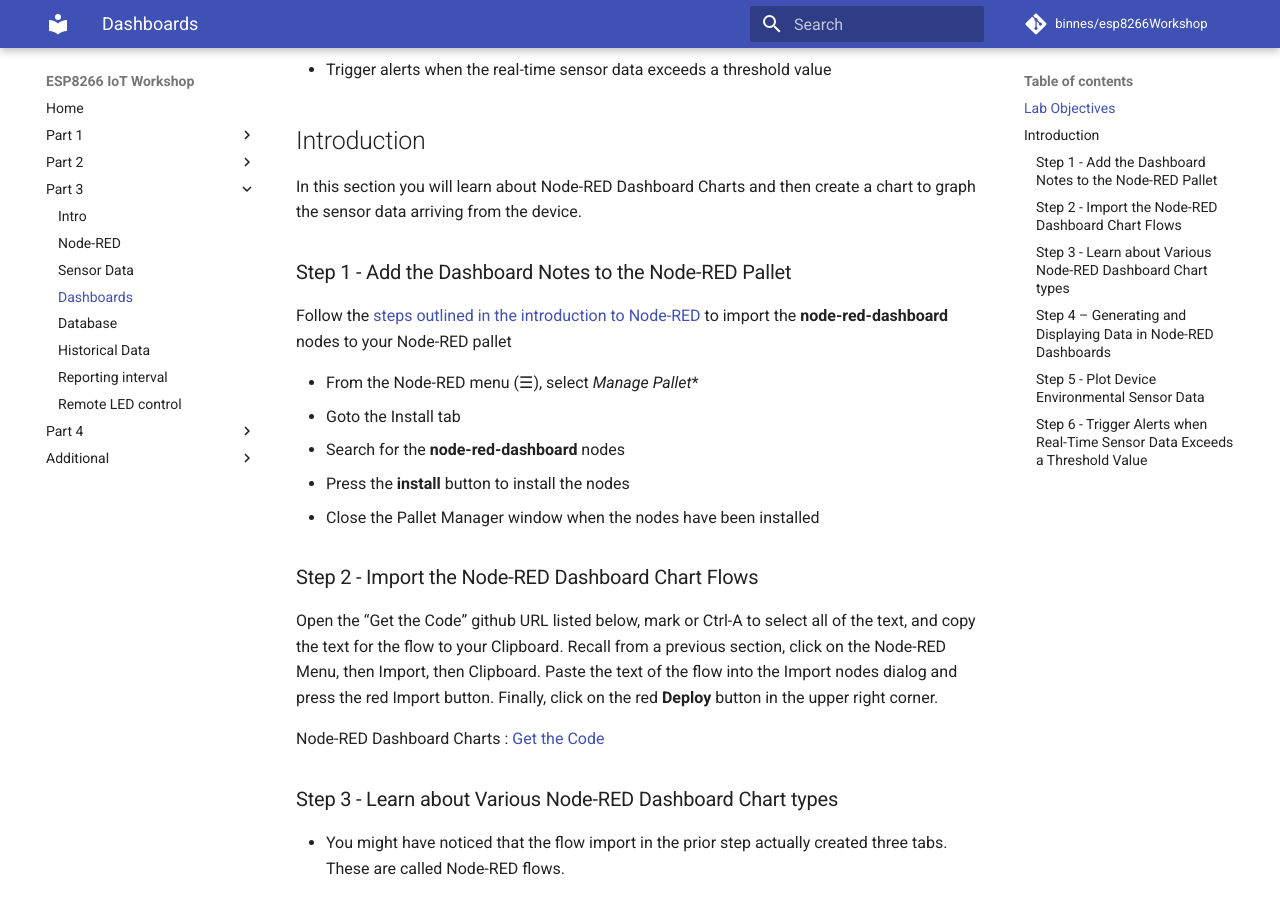
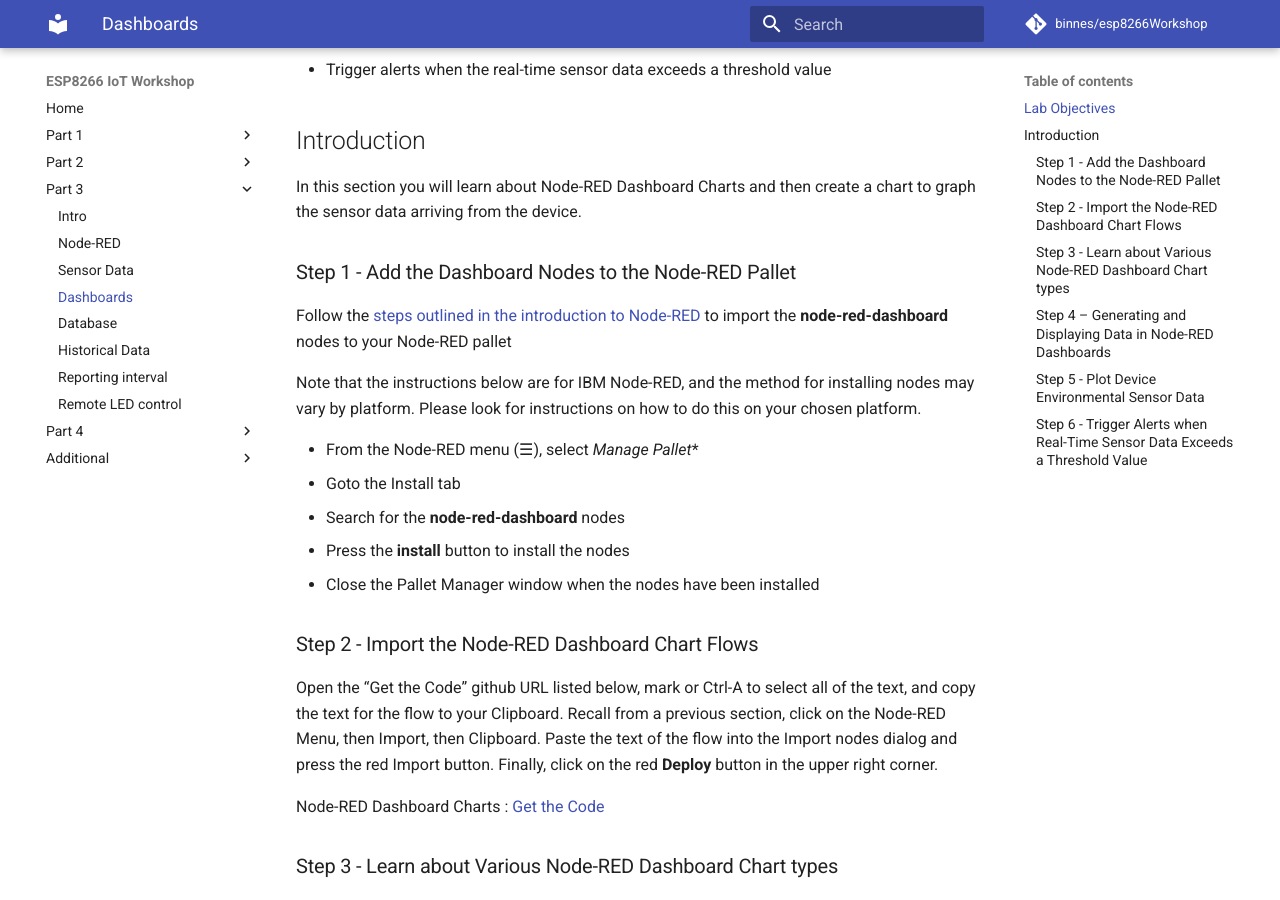
Before and after one commit to mdragone1/ESP32-IoT-Workshop, an MkDocs documentation site: the page built from docs/part3/DASHBOARD.md, in a window 1280 px wide and 900 px high, scrolled down 367 px. Built offline with MkDocs 1.6.1 and Material for MkDocs 9.7.7, drawn with Linux system fonts in a browser that asks for light colours; comment, search, counter and statistics services are not loaded.

Commit message:
Update DASHBOARD.md

```diff
--- a/docs/part3/DASHBOARD.md
+++ b/docs/part3/DASHBOARD.md
@@ -13,9 +13,11 @@ In this lab you will import Node-RED flows which create Dashboard Charts. After
 
 In this section you will learn about Node-RED Dashboard Charts and then create a chart to graph the sensor data arriving from the device.
 
-### Step 1 - Add the Dashboard Notes to the Node-RED Pallet
+### Step 1 - Add the Dashboard Nodes to the Node-RED Pallet
 
 Follow the [steps outlined in the introduction to Node-RED](NODERED.md#step-3-how-to-install-additional-node-red-nodes-information-only) to import the **node-red-dashboard** nodes to your Node-RED pallet
+
+Note that the instructions below are for IBM Node-RED, and the method for installing nodes may vary by platform. Please look for instructions on how to do this on your chosen platform.
 
 - From the Node-RED menu (☰), select *Manage Pallet**
 - Goto the Install tab
```
